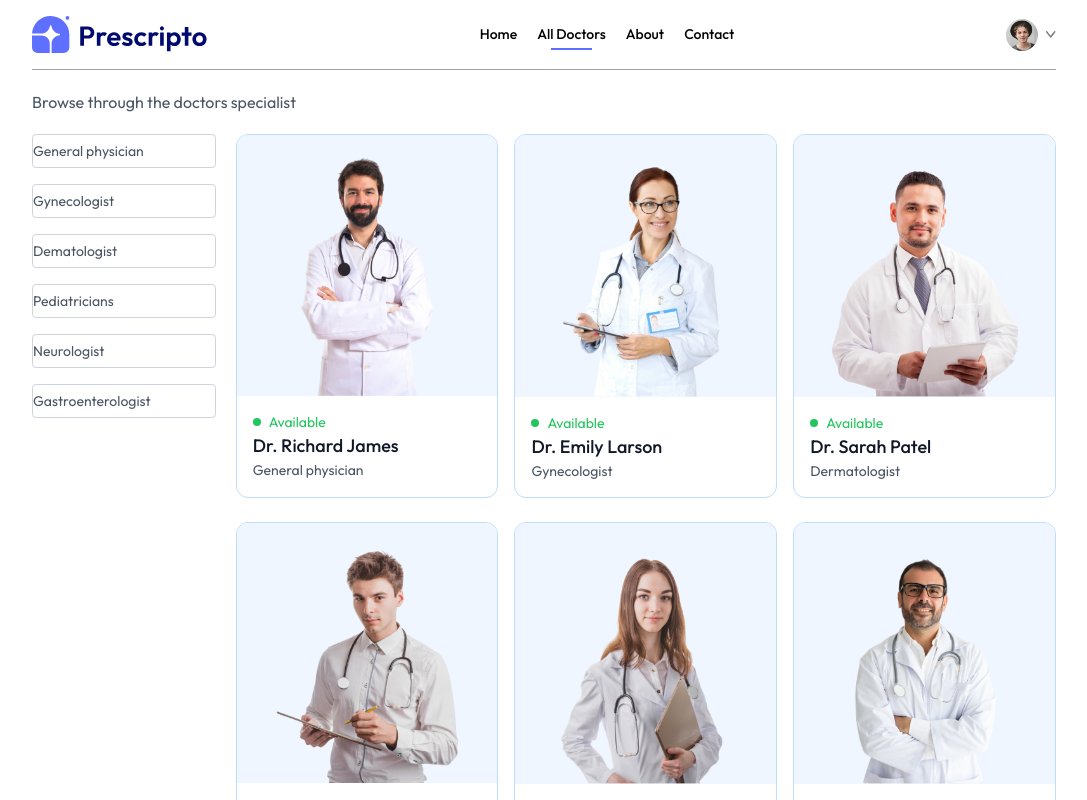
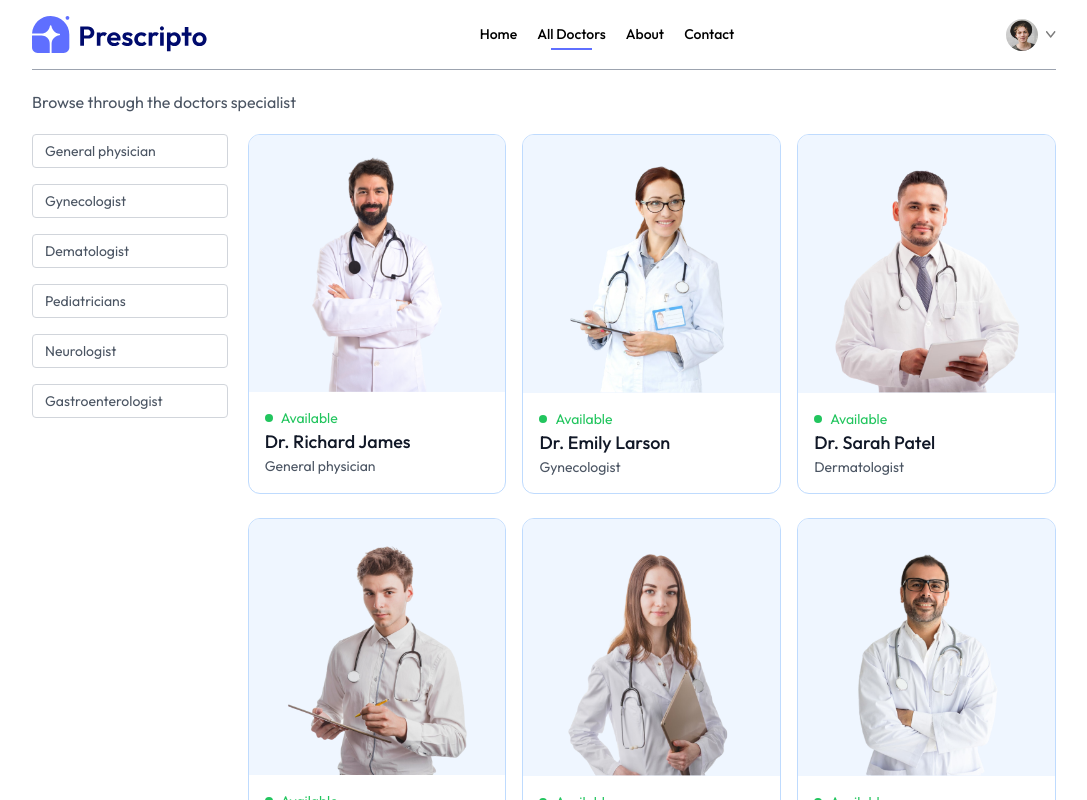
Before and after one commit to TazhibTechnology/Doctor-Appointment-Booking-Website, a React (Vite) app in the folder frontend/: page /doctors in a window 1280 px wide. Shown: the top 800 px of the page, without its empty margins (96-1183 px from the left). Built offline with nearby package versions, Linux system fonts and the light colour scheme.

Commit message:
Fix DoctorPage

```diff
--- a/frontend/src/components/SpecialityMenu.jsx
+++ b/frontend/src/components/SpecialityMenu.jsx
@@ -18,7 +18,7 @@ const SpecialityMenu = () => {
             onClick={() => scrollTo(0, 0)}
             className='flex flex-col items-center text-xs cursor-pointer flex-shrink-0 hover:translate-y-[-10px] transition-all duration-500 '
             key={index}
-            to={"/doctors/${item.speciality}"}
+            to={`/doctors/${item.speciality}`}
           >
             <img className='w-16 sm:w-24 mb-2' src={item.image} alt='' />
             <p>{item.speciality}</p>
--- a/frontend/src/pages/Doctors.jsx
+++ b/frontend/src/pages/Doctors.jsx
@@ -1,11 +1,11 @@
-import { useContext, useState,  useEffect } from "react";
-import { useNavigate, Navigate, useParams } from "react-router-dom";
+import { useContext, useState, useEffect } from "react";
+import { useNavigate} from "react-router-dom";
+import { useParams } from "react-router-dom";
 import { AppContext } from "../context/AppContext";
 const Doctors = () => {
   const { speciality } = useParams();
+console.log(speciality);
   const [filterDoc, setFilterDoc] = useState([]);
-
-  //  console.log(speciality)
 
   const { doctors } = useContext(AppContext);
   const navigate = useNavigate();
@@ -26,68 +26,69 @@ const Doctors = () => {
     <div>
       <p className='text-gray-600'>Browse through the doctors specialist</p>
       <div className='flex  flex-col sm:flex-row items-start gap-5 mt-5 '>
-        <div className='flex-col flex gap-4  text-sm text-gray-600'>
+      <div className="flex-col flex gap-4 text-sm text-gray-600">
   <p
     onClick={() =>
       speciality === "General physician"
-                ? Navigate("/doctors")
-                : navigate("/doctors/")
+        ? navigate(`/doctors`)
+        : navigate(`/doctors/${encodeURIComponent("General physician")}`)
     }
-            className="{'w-[94vw] sm:w-auto py-1.5 pr-16 border border-gray-300 rounded transition-all cursor-pointer '}"
+    className="w-[94vw] sm:w-auto pl-3 py-1.5 pr-16 border border-gray-300 rounded transition-all cursor-pointer"
   >
     General physician
   </p>
   <p
     onClick={() =>
       speciality === "Gynecologist"
-                ? Navigate("/doctors")
-                : navigate("/doctors/")
+        ? navigate(`/doctors`)
+        : navigate(`/doctors/${encodeURIComponent("Gynecologist")}`)
     }
-            className="{'w-[94vw] sm:w-auto py-1.5 pr-16 border border-gray-300 rounded transition-all cursor-pointer '}"
+    className="w-[94vw] sm:w-auto pl-3 py-1.5 pr-16 border border-gray-300 rounded transition-all cursor-pointer"
   >
     Gynecologist
   </p>
   <p
     onClick={() =>
       speciality === "Dematologist"
-                ? Navigate("/doctors")
-                : navigate("/doctors/")
+        ? navigate(`/doctors`)
+        : navigate(`/doctors/${encodeURIComponent("Dematologist")}`)
     }
-            className="{'w-[94vw] sm:w-auto py-1.5 pr-16 border border-gray-300 rounded transition-all cursor-pointer '}"
+    className="w-[94vw] sm:w-auto pl-3 py-1.5 pr-16 border border-gray-300 rounded transition-all cursor-pointer"
   >
     Dematologist
   </p>
   <p
     onClick={() =>
       speciality === "Pediatricians"
-                ? Navigate("/doctors")
-                : navigate("/doctors/")
+        ? navigate(`/doctors`)
+        : navigate(`/doctors/${encodeURIComponent("Pediatricians")}`)
     }
-            className="{'w-[94vw] sm:w-auto py-1.5 pr-16 border border-gray-300 rounded transition-all cursor-pointer '}"
+    className="w-[94vw] sm:w-auto pl-3 py-1.5 pr-16 border border-gray-300 rounded transition-all cursor-pointer"
   >
     Pediatricians
   </p>
   <p
     onClick={() =>
       speciality === "Neurologist"
-                ? Navigate("/doctors")
-                : navigate("/doctors/")
+        ? navigate(`/doctors`)
+        : navigate(`/doctors/${encodeURIComponent("Neurologist")}`)
     }
-            className="{'w-[94vw] sm:w-auto py-1.5 pr-16 border border-gray-300 rounded transition-all cursor-pointer '}"
+    className="w-[94vw] sm:w-auto pl-3 py-1.5 pr-16 border border-gray-300 rounded transition-all cursor-pointer"
   >
     Neurologist
   </p>
   <p
     onClick={() =>
       speciality === "Gastroenterologist"
-                ? Navigate("/doctors")
-                : navigate("/doctors/")
+        ? navigate(`/doctors`)
+        : navigate(`/doctors/${encodeURIComponent("Gastroenterologist")}`)
     }
-            className="{'w-[94vw] sm:w-auto py-1.5 pr-16 border border-gray-300 rounded transition-all cursor-pointer '}"
+    className="w-[94vw] sm:w-auto pl-3 py-1.5 pr-16 border border-gray-300 rounded transition-all cursor-pointer"
   >
     Gastroenterologist
   </p>
 </div>
+
         <div className='w-full grid grid-cols-auto gap-4 gap-y-6'>
           {filterDoc.map((item, index) => (
             <div
@@ -108,7 +109,6 @@ const Doctors = () => {
           ))}
         </div>
       </div>
-
     </div>
   );
 };
```
Lines whose indentation alone changed are shown as unchanged.
